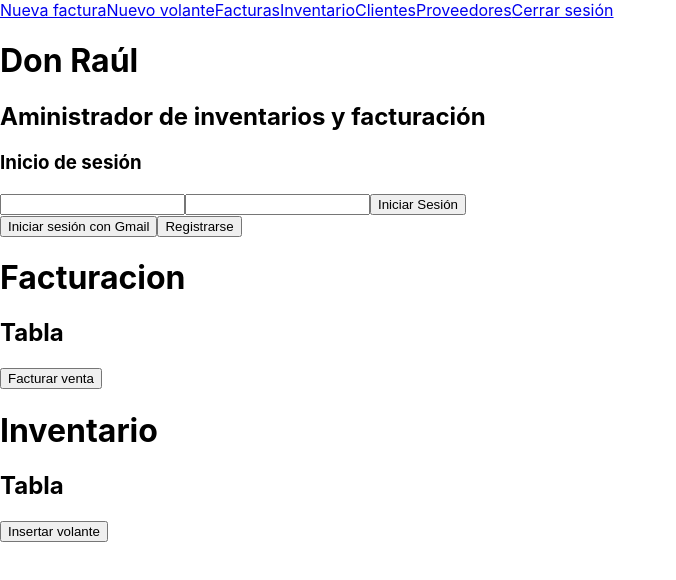
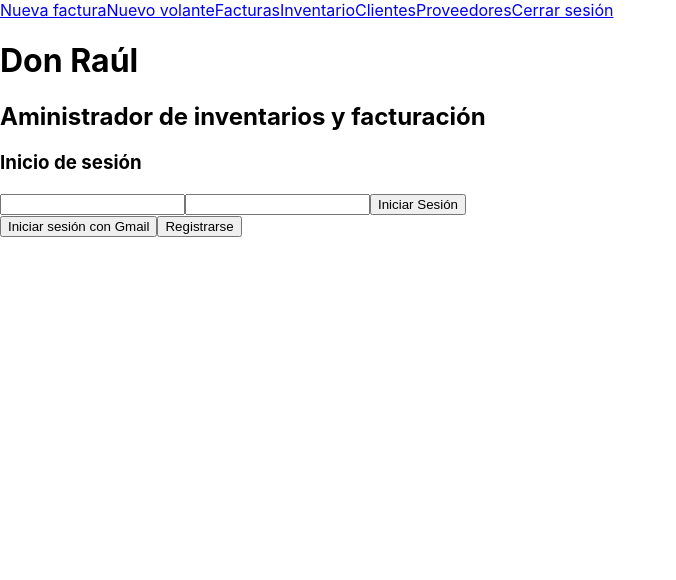
Before and after one commit to svntivgo/front-donraul, a React (Create React App) app: page / in a window 1280 px wide. Shown: the top 580 px of the page, without its empty margins (0-676 px from the left). Built offline with nearby package versions, Linux system fonts and the light colour scheme.

Commit message:
enrutamiento

```diff
--- a/src/App.js
+++ b/src/App.js
@@ -6,15 +6,18 @@ import Home from "./components/Home";
 import Facturacion from "./components/Facturacion";
 import Inventario from "./components/Inventario";
 import Navbar from "./components/Navbar";
+import { BrowserRouter, Routes, Route } from 'react-router-dom';
 
 function App() {
   return (
-    <Fragment>
-      <Navbar/>
-      <Home/>
-      <Facturacion/>
-      <Inventario/>
-    </Fragment>
+    <BrowserRouter>
+    <Navbar />
+    <Home />
+      <Routes>
+        <Route path="/facturacion" element={<Facturacion />} />
+        <Route path="/inventario" element={<Inventario />} />
+      </Routes>
+    </BrowserRouter>
   );
 }
 
--- a/src/index.js
+++ b/src/index.js
@@ -1,19 +1,18 @@
 import React from 'react';
 import ReactDOM from 'react-dom';
-import { render } from "react-dom";
-import { BrowserRouter } from "react-router-dom";
 import './index.css';
 import App from './App';
 import { store } from './app/store';
 import { Provider } from 'react-redux';
 import * as serviceWorker from './serviceWorker';
 
-const rootElement = document.getElementById("root");
-render(
-  <BrowserRouter>
-    <App />
-  </BrowserRouter>,
-  rootElement
+ReactDOM.render(
+  <React.StrictMode>
+    <Provider store={store}>
+      <App />
+    </Provider>
+  </React.StrictMode>,
+  document.getElementById('root')
 );
 
 // If you want your app to work offline and load faster, you can change
```
